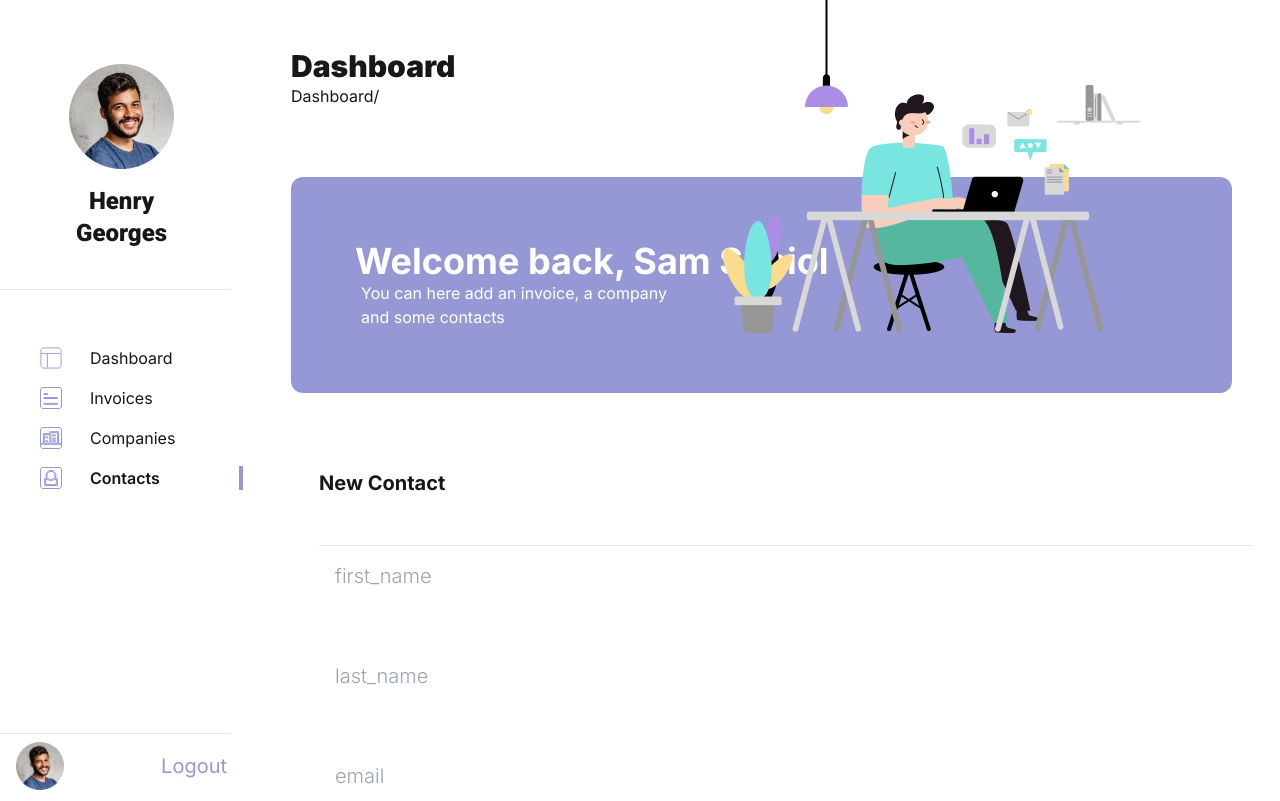
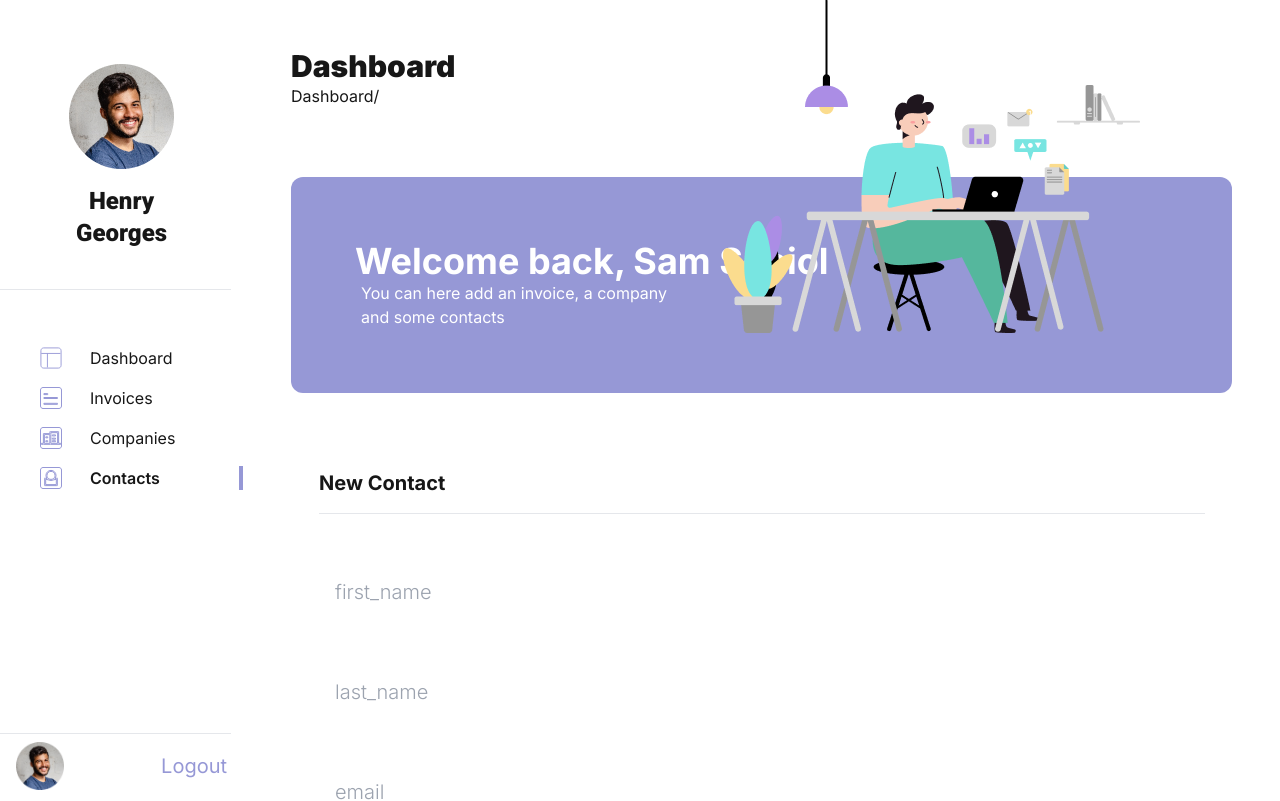
Before and after one commit to sam-sepiol1/cogip-client, a Next.js app: page /dashboard_contacts in a window 1280 px wide. Shown: the top 801 px of the page. Built offline with nearby package versions, Linux system fonts and the light colour scheme.

Commit message:
FRONT : fix hr placement in dashboard_contacts

```diff
--- a/app/components/New_entry_form.tsx
+++ b/app/components/New_entry_form.tsx
@@ -6,8 +6,8 @@ interface Props {
 export default function New_entry_form({ title, fields }: Props) {
     return (
         <main className="flex flex-col ml-12 p-7 dashboard_form">
-            <h1 className="text-xl font-bold mb-12">{title}</h1>
-            <hr />
+            <h1 className="text-xl font-bold mb-4">{title}</h1>
+            <hr className="w-[95%] mb-12"/>
             <form action="" method="post" className="flex flex-col w-full gap-10">
                 {fields.map((field) => {
                     return (
```
